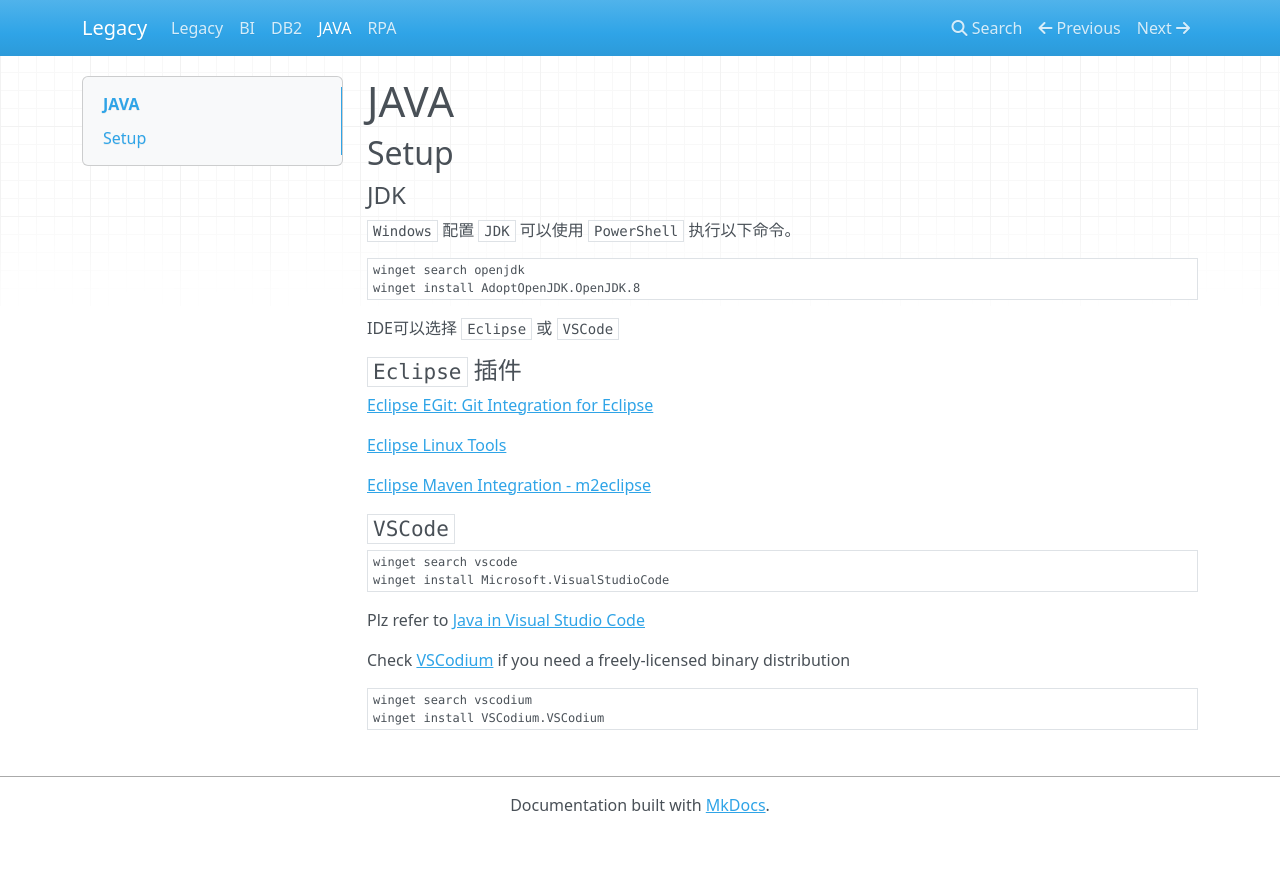
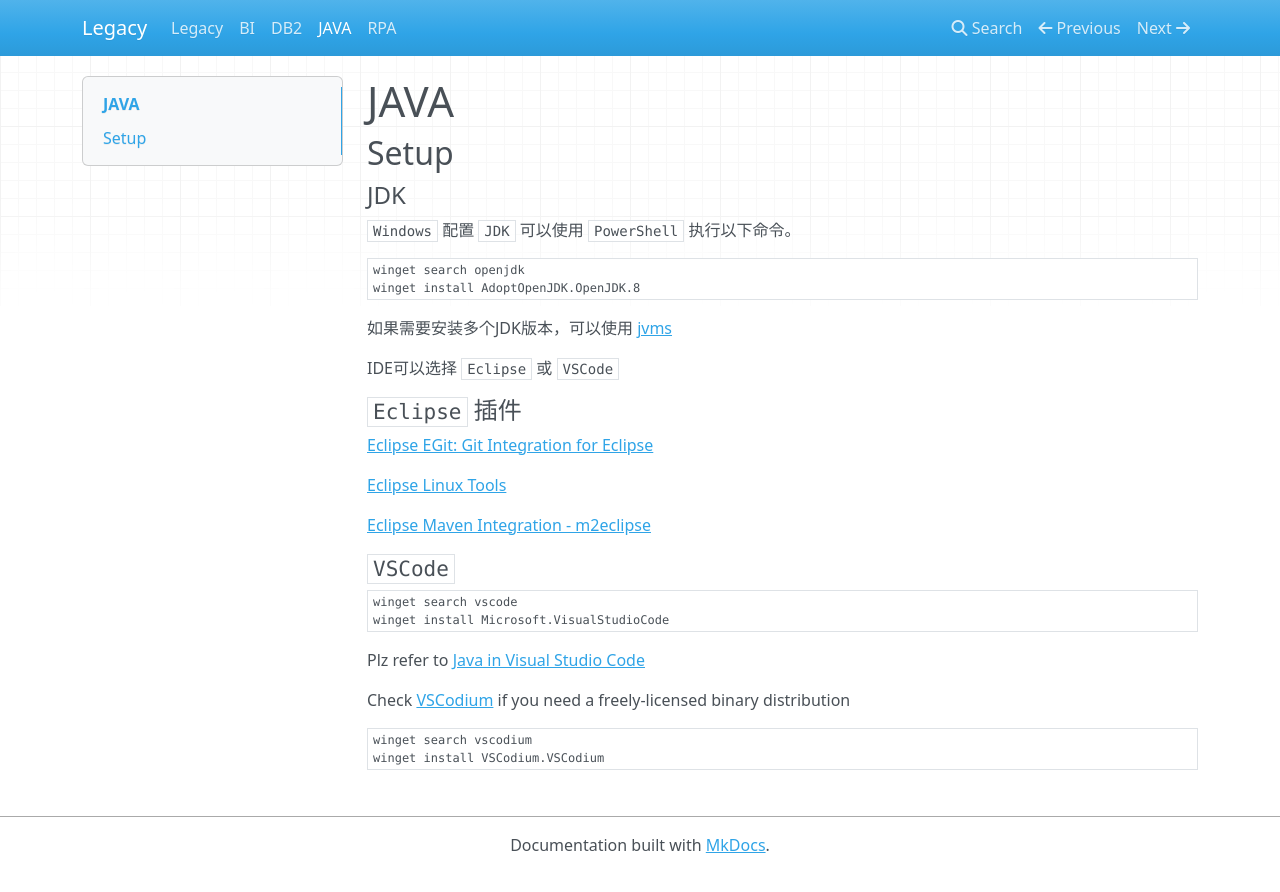
Before and after one commit to sakurafisch/Legacy, an MkDocs documentation site: the page built from docs/JAVA.md, in a window 1280 px wide. Shown: the top 892 px of the page. Built offline with MkDocs 1.6.1, drawn with Linux system fonts in a browser that asks for light colours; nearby versions of some CDN libraries.

Commit message:
add notes for jvms

````diff
--- a/docs/JAVA.md
+++ b/docs/JAVA.md
@@ -10,6 +10,8 @@
 winget search openjdk
 winget install AdoptOpenJDK.OpenJDK.8
 ```
+
+如果需要安装多个JDK版本，可以使用 [jvms](https://github.com/ystyle/jvms)
 
 IDE可以选择 `Eclipse` 或 `VSCode`
 
````
